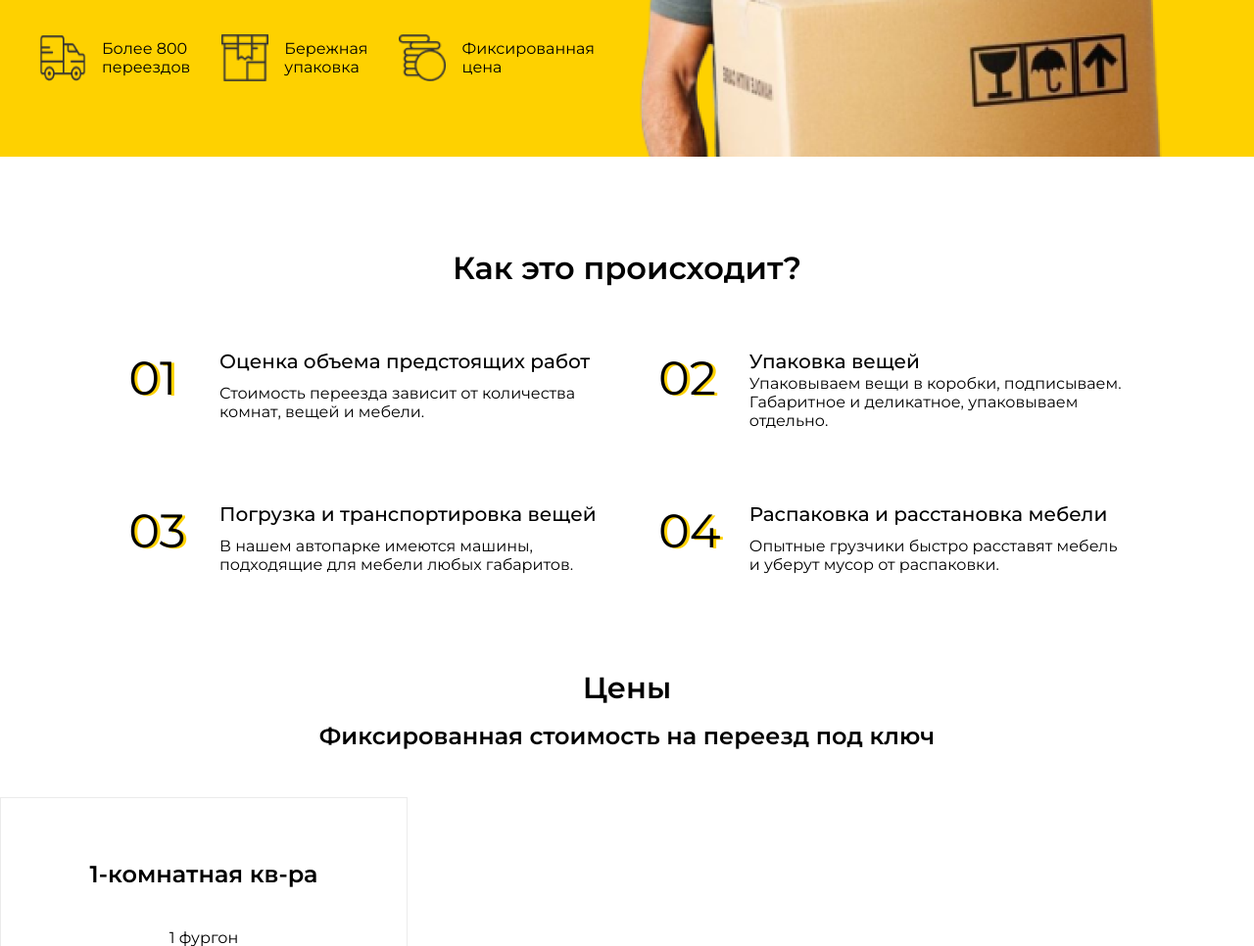
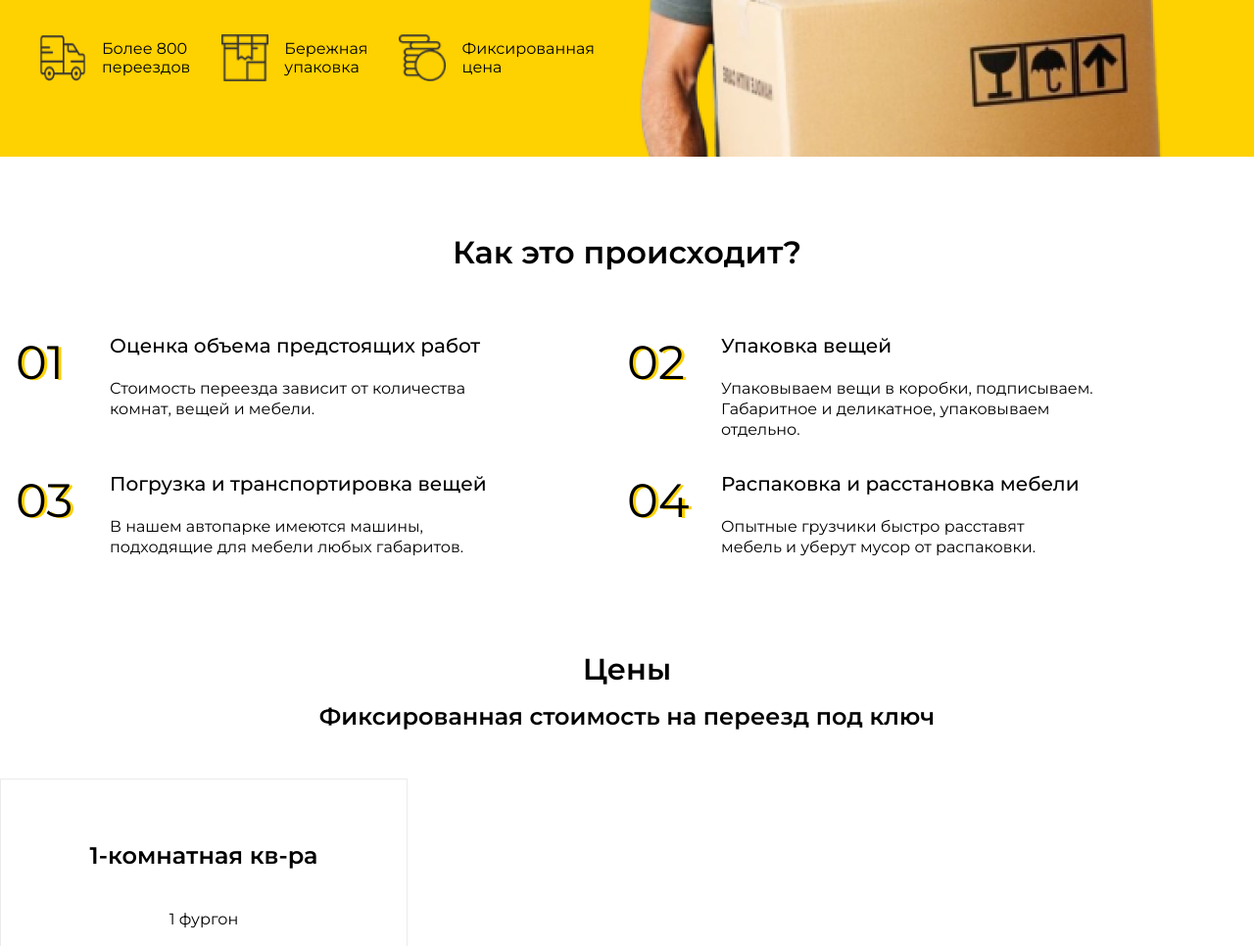
Before and after one commit to thekostikoff/project1, a plain HTML site: page index.html in a window 1280 px wide. Shown: the part 533-1499 px from the top of the page at 98% size. Drawn offline with Linux system fonts and the light colour scheme.

Commit message:
feature/CT-3: 2,3 block end

```diff
--- a/css/style.css
+++ b/css/style.css
@@ -1,7 +1,7 @@
 @import url("https://fonts.googleapis.com/css2?family=Montserrat:wght@400;500;600;700&display=swap");
 
 .info__title {
-	padding-top: 6rem;
+	padding-top: 5rem;
 	text-align: center;
 }
 h2 {
@@ -9,106 +9,67 @@ h2 {
 	font-size: 2rem;
 	line-height: 2.3rem;
 }
-.info__item {
-	display: grid;
-	grid-template-columns: 3.8rem 26rem 3.8rem 24rem;
-	row-gap: 3rem;
-	column-gap: 2rem;
-	padding-top: 4rem;
-	justify-content: center;
+.container {
+	max-width: 80rem;
+	margin: 0 auto;
+	padding-left: 1rem;
+	padding-right: 1rem;
 }
-.info__number-one {
-	grid-column: 1 / 3;
-	grid-row: 1 / 3;
-	height: 60px;
-	width: 50px;
+.info-block {
+	display: flex;
+	flex-wrap: wrap;
+	margin: 2rem 0;
+	padding-top: 2rem;
+}
+.info-block__item {
+	width: 50%;
+	display: flex;
+	gap: 3rem;
+}
+.item__number {
+	height: 3.7rem;
+	width: 3rem;
 	font-weight: 300;
 	font-size: 3rem;
 	text-shadow: var(--yellow) 3px 1px;
 }
-.info__text-one {
-	grid-column: 2 / 3;
-	grid-row: 1 / 2;
-	height: 1.5rem;
+.item__info-title {
 	font-weight: 500;
 	font-size: 1.25rem;
+	line-height: 1.5rem;
 }
-.info__about-item-one {
-	grid-column: 2 / 3;
-	grid-row: 1 / 3;
-	align-self: center;
-	justify-self: center;
+.item__info-info {
+	padding-top: 1.4rem;
+	padding-bottom: 2rem;
 	font-weight: 400;
+	line-height: 1.3rem;
+	max-width: 23.4rem;
 }
-.info__number-three {
-	grid-column: 1 / 2;
-	grid-row: 3 / 4;
-	height: 60px;
-	width: 50px;
-	font-weight: 300;
-	font-size: 3rem;
-	text-shadow: var(--yellow) 3px 1px;
+.item__info-infotwo {
+	padding-top: 1.4rem;
+	padding-bottom: 2rem;
+	font-weight: 400;
+	line-height: 1.3rem;
+	max-width: 25rem;
 }
-.info__text-three {
-	grid-column: 2 / 3;
-	grid-row: 3 / 4;
-	height: 1.5rem;
-	font-weight: 500;
-	font-size: 1.25rem;
+
+@media (max-width: 768px) {
+	.info-block__item {
+		width: 100%;
+	}
 }
-.info__about-item-three {
-	grid-column: 2 / 3;
-	grid-row: 3 / 5;
-	align-self: center;
-	justify-self: center;
-	font-weight: 400;
+@media (max-width: 500px) {
+	.item__number {
+		padding-bottom: 1rem;
+	}
+	.item__info-title {
+		padding-bottom: 1rem;
+	}
+	.item__info-info {
+		display: none;
+	}
 }
-.info__number-two {
-	grid-column: 3 / 4;
-	grid-row: 1 / 2;
-	height: 60px;
-	width: 50px;
-	font-weight: 300;
-	font-size: 3rem;
-	text-shadow: var(--yellow) 3px 1px;
-}
-.info__text-two {
-	grid-column: 4 / 5;
-	grid-row: 1 / 3;
-	height: 1.5rem;
-	font-weight: 500;
-	font-size: 1.25rem;
-}
-.info__about-item-two {
-	grid-column: 4 / 5;
-	grid-row: 1 / 3;
-	align-self: center;
-	justify-self: center;
-	font-weight: 400;
-}
-.info__number-four {
-	grid-column: 3 / 4;
-	grid-row: 3 / 4;
-	height: 60px;
-	width: 50px;
-	font-weight: 300;
-	font-size: 3rem;
-	text-shadow: var(--yellow) 3px 1px;
-}
-.info__text-four {
-	grid-column: 4 / 5;
-	grid-row: 3 / 4;
-	height: 1.5rem;
-	font-weight: 500;
-	font-size: 1.25rem;
-}
-.info__about-item-four {
-	grid-column: 4 / 5;
-	grid-row: 3 / 5;
-	align-self: center;
-	justify-self: center;
-	font-weight: 400;
-}
+
 /*-----------*/
 .price {
 }
@@ -141,6 +102,10 @@ h2 {
 }
 .price__column:hover {
 	border: 1px solid var(--yellow);
+}
+.price__column:hover .price__column-title,
+.price__column:hover .price__column-info {
+	font-weight: bold;
 }
 .price__column-title {
 	display: block;
@@ -186,9 +151,6 @@ h2 {
 	color: var(--white);
 	box-shadow: 1px 4px 7px 5px var(--yellow);
 }
-.price__column p:hover {
-	font-weight: bold;
-}
 @media (max-width: 1340px) {
 	.price__columns {
 		display: block;
@@ -211,3 +173,4 @@ h2 {
 		display: none;
 	}
 }
+/*---*/
--- a/index.html
+++ b/index.html
@@ -58,35 +58,45 @@
 			</div>
 		</div>
 	</section>
-	<section class="info">
+	<section class="info container">
 		<div class="info__title">
 			<h2> Как это происходит? </h2>
 		</div>
-		<div class="info__item">
-			<div class="info__number-one">01</div>
-			<div class="info__text-one">Оценка объема предстоящих работ</div>
-			<div class="info__about-item-one">Стоимость переезда зависит от количества комнат, вещей и мебели. </div>
-			<div class="info__number-three">03</div>
-			<div class="info__text-three">Погрузка и транспортировка вещей</div>
-			<div class="info__about-item-three">В нашем автопарке имеются машины, подходящие для мебели любых габаритов.
+		<div class="info-block">
+			<div class="info-block__item">
+				<div class="item__number">01</div>
+				<div class="item__info">
+					<p class="item__info-title">Оценка объема предстоящих работ</p>
+					<p class="item__info-info">Стоимость переезда зависит от количества комнат, вещей и мебели.</p>
+				</div>
 			</div>
-			<div class="info__number-two">02</div>
-			<div class="info__text-two">Упаковка вещей</div>
-			<div class="info__about-item-two">Упаковываем вещи в коробки, подписываем. Габаритное и деликатное,
-				упаковываем отдельно.</div>
-			<div class="info__number-four">04</div>
-			<div class="info__text-four">Распаковка и расстановка мебели</div>
-			<div class="info__about-item-four">Опытные грузчики быстро расставят мебель и уберут мусор от распаковки.
+			<div class="info-block__item">
+				<div class="item__number">02</div>
+				<div class="item__info">
+					<p class="item__info-title">Упаковка вещей</p>
+					<p class="item__info-infotwo">Упаковываем вещи в коробки, подписываем. Габаритное и деликатное,
+						упаковываем отдельно.</p>
+				</div>
+			</div>
+			<div class="info-block__item">
+				<div class="item__number">03</div>
+				<div class="item__info">
+					<p class="item__info-title">Погрузка и транспортировка вещей</p>
+					<p class="item__info-info">В нашем автопарке имеются машины, подходящие для мебели любых габаритов.</p>
+				</div>
+			</div>
+			<div class="info-block__item">
+				<div class="item__number">04</div>
+				<div class="item__info">
+					<p class="item__info-title">Распаковка и расстановка мебели</p>
+					<p class="item__info-info">Опытные грузчики быстро расставят мебель и уберут мусор от распаковки.</p>
+				</div>
 			</div>
 		</div>
 	</section>
 	<section class="price">
-		<h2 class="price__title">
-			<p>Цены </p>
-		</h2>
-		<h3 class="price__subtitle">
-			<p>Фиксированная стоимость на переезд под ключ </p>
-		</h3>
+		<h2 class="price__title">Цены </h2>
+		<h3 class="price__subtitle">Фиксированная стоимость на переезд под ключ </h3>
 		<div class="price__columns">
 			<div class="price__column">
 				<p class="price__column-title">1-комнатная кв-ра </p>
@@ -114,6 +124,7 @@
 			</div>
 		</div>
 	</section>
+
 </body>
 
 </html>
```
